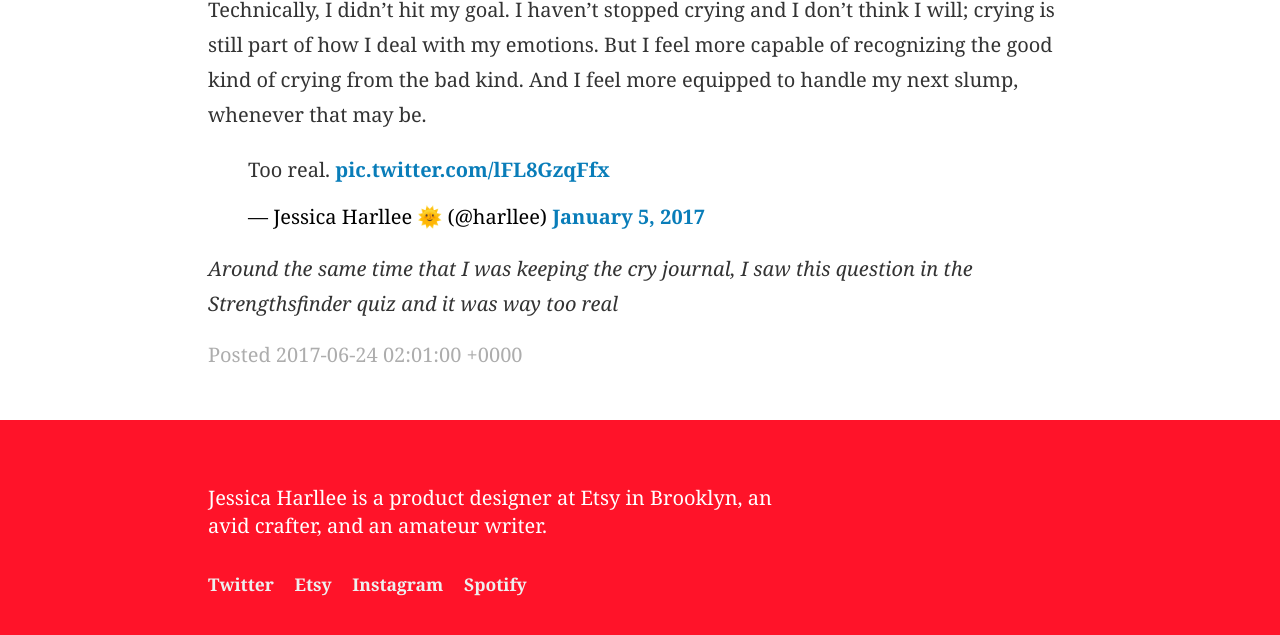
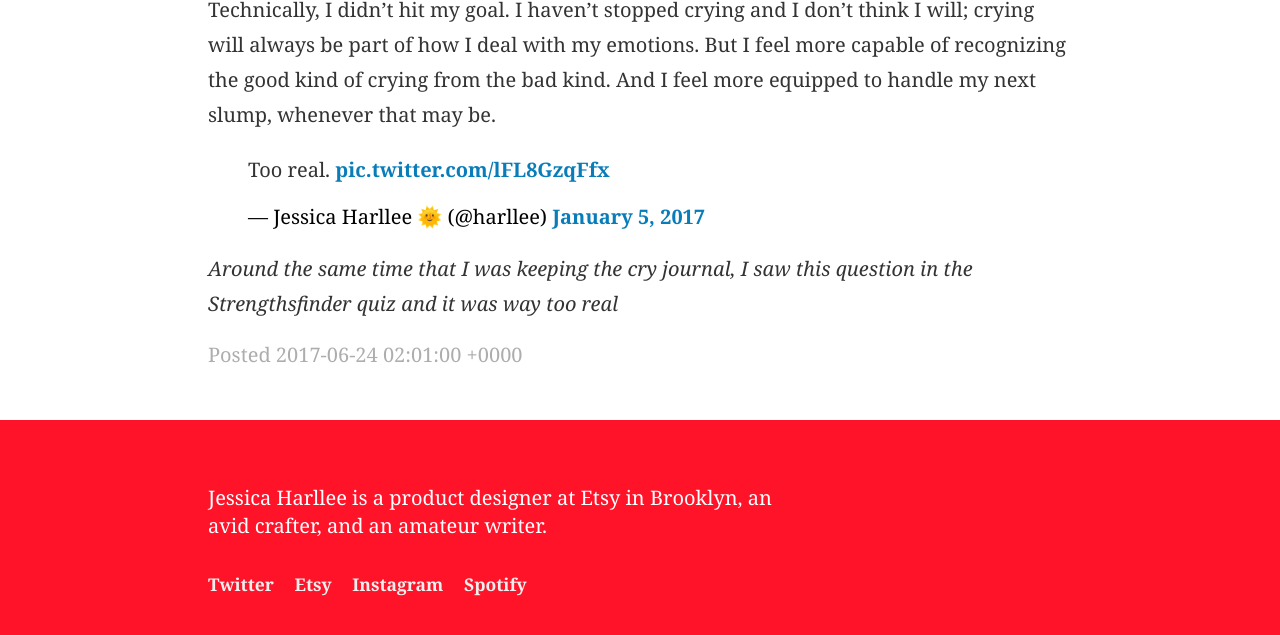
Before and after one commit to harllee/jessicaharllee.com, a Jekyll site: the page built from _posts/2017-06-24-crying.markdown, in a window 1280 px wide and 900 px high, scrolled down 2236 px, cut to the strip 264-899 px from the top of the window. Built offline with Jekyll 4.4.1, drawn with Linux system fonts in a browser that asks for light colours; comment, search, counter and statistics services are not loaded.

Commit message:
Updated Crying

```diff
--- a/_posts/2017-06-24-crying.markdown
+++ b/_posts/2017-06-24-crying.markdown
@@ -30,7 +30,7 @@ Third, I could pinpoint exactly what was triggering me. And I talked to Jason ab
 ![dont-cry.gif](/uploads/dont-cry.gif)
 All of my feelings
 
-Technically, I didn't hit my goal. I haven't stopped crying and I don't think I will; crying is still part of how I deal with my emotions. But I feel more capable of recognizing the good kind of crying from the bad kind. And I feel more equipped to handle my next slump, whenever that may be.
+Technically, I didn't hit my goal. I haven't stopped crying and I don't think I will; crying will always be part of how I deal with my emotions. But I feel more capable of recognizing the good kind of crying from the bad kind. And I feel more equipped to handle my next slump, whenever that may be.
 
 
 <blockquote class="twitter-tweet" data-lang="en"><p lang="en" dir="ltr">Too real. <a href="https://t.co/lFL8GzqFfx">pic.twitter.com/lFL8GzqFfx</a></p>&mdash; Jessica Harllee 🌞 (@harllee) <a href="https://twitter.com/harllee/status/817026056616022017">January 5, 2017</a></blockquote> <script async src="//platform.twitter.com/widgets.js" charset="utf-8"></script>
```
